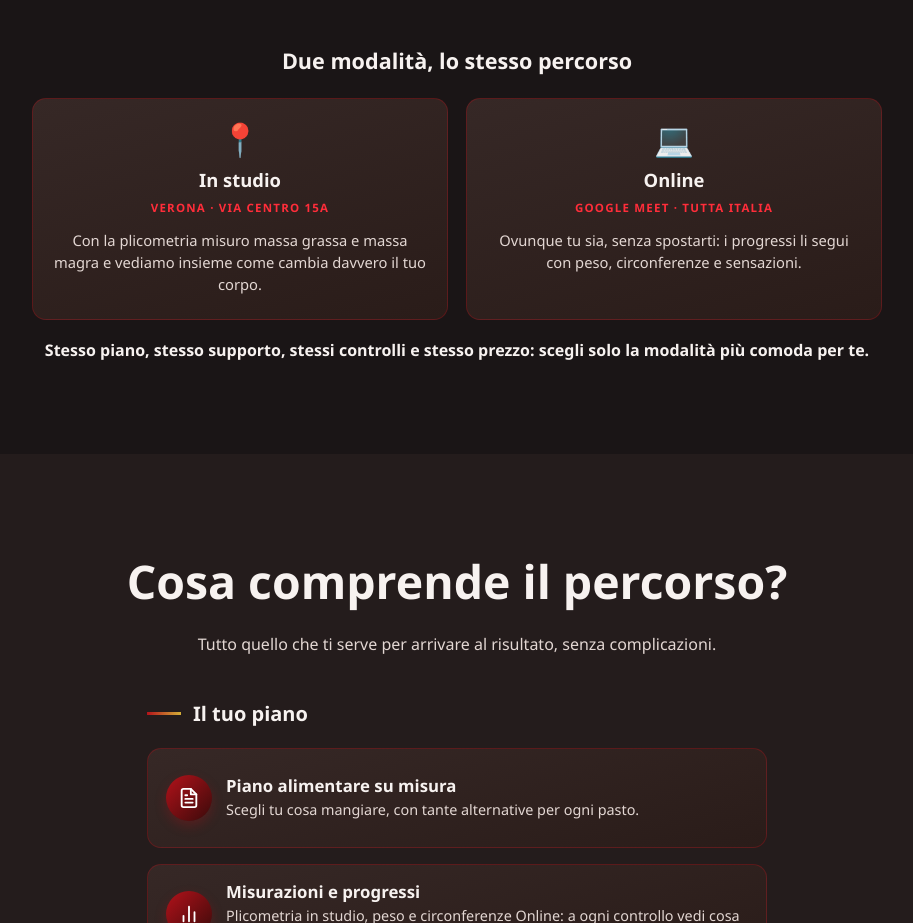
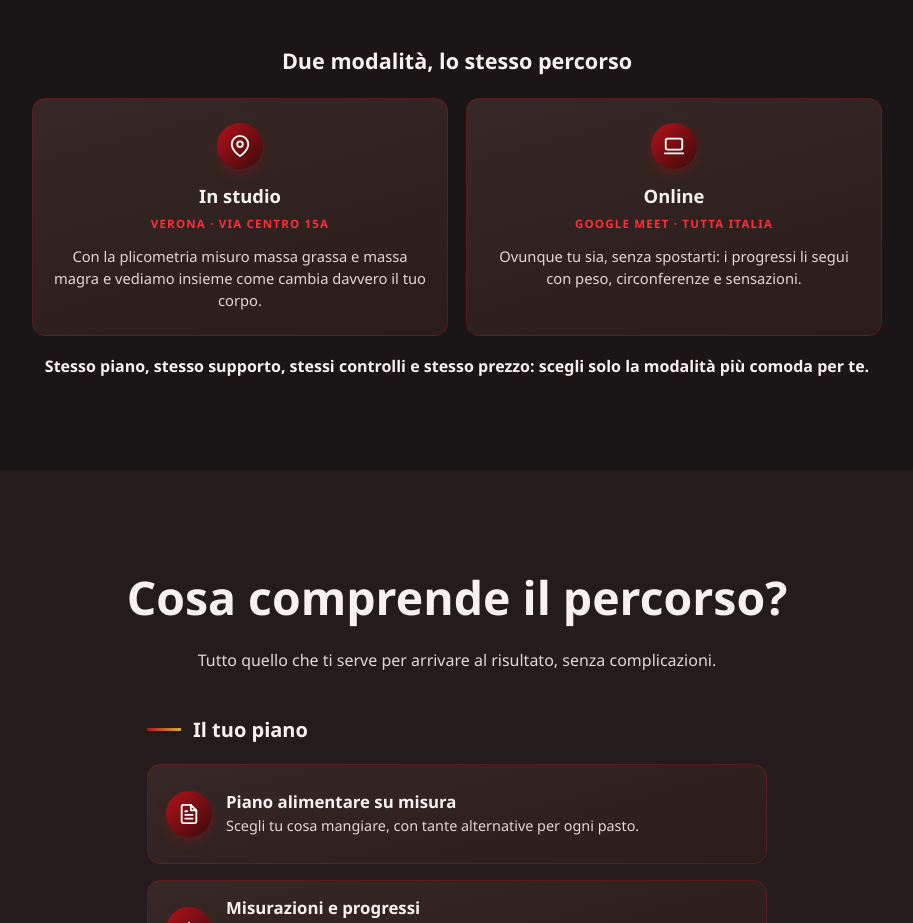
Before and after one commit to lorenzorizzi1209/lorenzorizzi-dietista, a plain HTML site: page index.html in a window 1280 px wide. Shown: the part 1900-2823 px from the top of the page, without its empty margins (183-1096 px from the left). Drawn offline with Linux system fonts and the light colour scheme.

Commit message:
Il mio metodo: icone In studio/Online come quelle di Cosa comprende (prova locale)
Co-Authored-By: Claude Sonnet 5.5 <noreply@anthropic.com>

```diff
--- a/index.html
+++ b/index.html
@@ -5,7 +5,7 @@
 <meta name="viewport" content="width=device-width, initial-scale=1.0">
 <meta name="theme-color" content="#0a0808">
 <title>Lorenzo Rizzi | Dietista Sportivo</title>
-<link rel="stylesheet" href="style.css?v=20261121i">
+<link rel="stylesheet" href="style.css?v=20261121j">
 </head>
 <body>
 
@@ -121,13 +121,13 @@
       <h3 class="modes-title">Due modalità, lo stesso percorso</h3>
       <div class="modes-grid">
         <div class="mode-card">
-          <span class="mode-ic" aria-hidden="true">📍</span>
+          <span class="mode-ic" aria-hidden="true"><svg viewBox="0 0 24 24" width="22" height="22" fill="none" stroke="#fff" stroke-width="2" stroke-linecap="round" stroke-linejoin="round"><path d="M21 10c0 7-9 13-9 13s-9-6-9-13a9 9 0 0 1 18 0z"></path><circle cx="12" cy="10" r="3"></circle></svg></span>
           <h4>In studio</h4>
           <span class="mode-place">Verona · Via Centro 15A</span>
           <p>Con la plicometria misuro massa grassa e massa magra e vediamo insieme come cambia davvero il tuo corpo.</p>
         </div>
         <div class="mode-card">
-          <span class="mode-ic" aria-hidden="true">💻</span>
+          <span class="mode-ic" aria-hidden="true"><svg viewBox="0 0 24 24" width="22" height="22" fill="none" stroke="#fff" stroke-width="2" stroke-linecap="round" stroke-linejoin="round"><rect x="3" y="4" width="18" height="12" rx="2"></rect><path d="M2 20h20"></path></svg></span>
           <h4>Online</h4>
           <span class="mode-place">Google Meet · tutta Italia</span>
           <p>Ovunque tu sia, senza spostarti: i progressi li segui con peso, circonferenze e sensazioni.</p>
@@ -540,6 +540,6 @@
   </div>
 </div>
 
-<script src="script.js?v=20261121i"></script>
+<script src="script.js?v=20261121j"></script>
 </body>
 </html>
--- a/style.css
+++ b/style.css
@@ -1185,11 +1185,17 @@ footer span {
   border-radius: 14px;
 }
 
+/* stessa icona tonda delle card di "Cosa comprende il percorso" */
 .mode-ic {
-  display: block;
-  margin-bottom: 10px;
-  font-size: 2rem;
-  line-height: 1;
+  display: flex;
+  align-items: center;
+  justify-content: center;
+  width: 46px;
+  height: 46px;
+  margin: 0 auto 12px;
+  border-radius: 50%;
+  background: linear-gradient(135deg, var(--red-bright), var(--red-dark));
+  box-shadow: 0 5px 12px rgba(179, 18, 26, 0.28);
 }
 
 .mode-card h4 {
```
